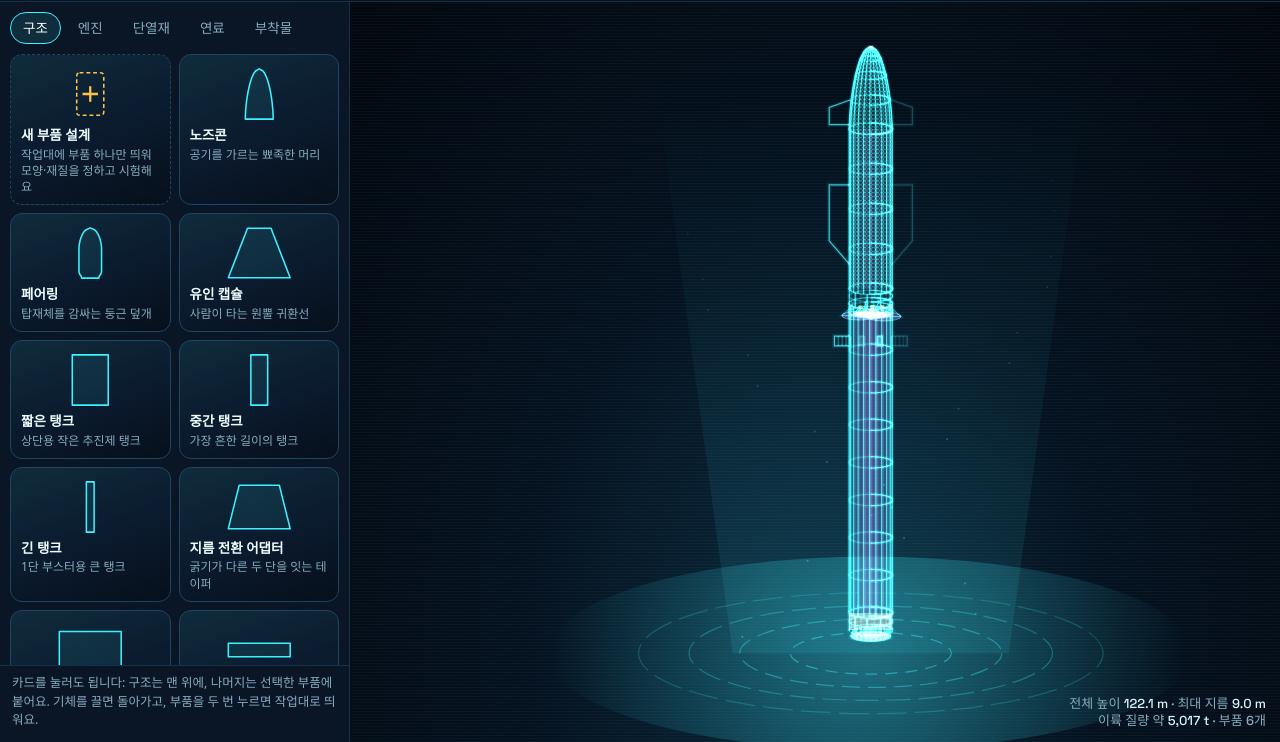
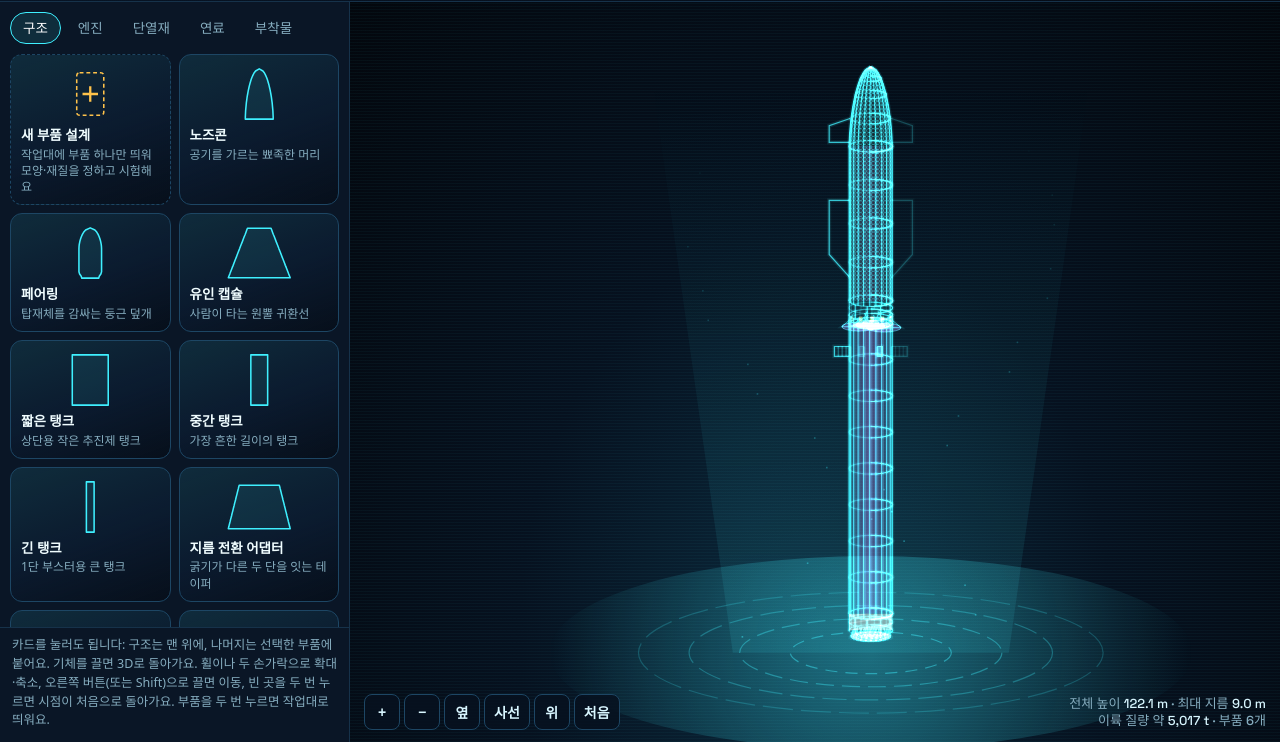
Before and after one commit to kimhh380-cmd/holo-assembly-beta-, a plain HTML site: page index.html in a window 1280 px wide. Shown: the part 58-800 px from the top of the page. Drawn offline with Linux system fonts and the light colour scheme; animation ran at ten frames a second; a web font is replaced by a local one.

Commit message:
3D 홀로그램 시점: 회전·확대·축소·이동
- 끌기: 좌우 회전 + 위아래(내려다보는 각도) 회전
- 휠·두 손가락: 커서 위치 기준 확대·축소 (0.25~12배)
- 오른쪽·가운데 버튼, Shift+끌기, 두 손가락: 화면 이동
- 시점 버튼(+, −, 옆, 사선, 위, 처음), 빈 곳 두 번 눌러 초기화
- geo.vc·geo.tilt로 확장 모듈도 같은 3D 시점을 따름

Co-Authored-By: Claude Opus 5.5 <noreply@anthropic.com>
Claude-Session: https://claude.ai/code/session_015ZpR6NQ2jrsHyFfMZhfipa

```diff
--- a/css/style.css
+++ b/css/style.css
@@ -121,6 +121,9 @@ body.editing .selbox{display:none}
 .meter .mk span{position:absolute;top:18px;transform:translateX(-50%);font-size:11.5px;white-space:nowrap}
 .hud .verdict{margin-top:4px;font-weight:600}
 .hud .verdict.ok{color:var(--ok)}.hud .verdict.no{color:var(--warn)}
+.viewctl{position:absolute;left:14px;bottom:12px;z-index:2;display:flex;gap:4px;flex-wrap:wrap;max-width:calc(100% - 28px)}
+.viewctl button{min-width:36px;height:36px;padding:0 9px;border:1px solid #1d4664;background:rgba(6,17,31,.85);border-radius:8px;font:600 14px "IBM Plex Sans KR",sans-serif;cursor:pointer;color:var(--ink)}
+.viewctl button:hover{border-color:var(--holo)}
 .info{position:absolute;right:14px;bottom:12px;z-index:2;font:500 13px/1.3 "Space Grotesk","IBM Plex Sans KR",sans-serif;color:var(--mut);text-align:right;pointer-events:none}
 .info b{color:var(--ink);font-weight:500}
 .toast{position:absolute;left:50%;bottom:48px;transform:translateX(-50%);z-index:4;background:rgba(10,22,38,.95);border:1px solid var(--holo);border-radius:10px;padding:8px 14px;font-size:13.5px;opacity:0;transition:opacity .25s;pointer-events:none;max-width:calc(100% - 32px)}
@@ -140,6 +143,8 @@ body.editing .selbox{display:none}
 .app{grid-template-columns:minmax(0,1fr);grid-template-rows:auto minmax(0,1fr) auto}
 .deck{grid-row:3;border-right:0;border-top:1px solid var(--line);height:216px}
 body.edpanel .deck{height:min(54svh,440px)}
+body.testing .viewctl{display:none}
+.viewctl button{height:32px;min-width:32px}
 body.testing .deck{height:min(36svh,300px)}
 .cards{flex:0 0 auto;height:166px;grid-template-columns:none;grid-auto-flow:column;grid-auto-columns:136px;overflow-x:auto;overflow-y:hidden}
 .sec{display:none}
--- a/index.html
+++ b/index.html
@@ -28,7 +28,7 @@
   <div class="cats" id="cats" role="tablist"></div>
   <div class="cards" id="cards"></div>
   <div class="editor" id="editor" hidden></div>
-  <p class="hint" id="hint">카드를 눌러도 됩니다: 구조는 맨 위에, 나머지는 선택한 부품에 붙어요. 기체를 끌면 돌아가고, 부품을 두 번 누르면 작업대로 띄워요.</p>
+  <p class="hint" id="hint">카드를 눌러도 됩니다: 구조는 맨 위에, 나머지는 선택한 부품에 붙어요. 기체를 끌면 3D로 돌아가요. 휠이나 두 손가락으로 확대·축소, 오른쪽 버튼(또는 Shift)으로 끌면 이동, 빈 곳을 두 번 누르면 시점이 처음으로 돌아가요. 부품을 두 번 누르면 작업대로 띄워요.</p>
  </aside>
  <main class="stage" id="stage">
   <canvas id="cv"></canvas>
@@ -36,6 +36,11 @@
   <div class="selbox" id="selbox" hidden></div>
   <div class="hud" id="hud" hidden></div>
   <div class="empty" id="empty" hidden>투사대가 비어 있어요. 구조 카드나 “새 부품 설계”부터 시작해 보세요</div>
+  <div class="viewctl" id="viewctl" role="toolbar" aria-label="홀로그램 시점">
+   <button data-v="in" aria-label="확대" title="확대 (휠 위로)">+</button><button data-v="out" aria-label="축소" title="축소 (휠 아래로)">−</button>
+   <button data-v="side" title="옆에서 보기">옆</button><button data-v="iso" title="비스듬히 보기">사선</button><button data-v="top" title="위에서 보기">위</button>
+   <button data-v="reset" title="시점 처음으로 (빈 곳 두 번 클릭)">처음</button>
+  </div>
   <div class="info" id="info"></div>
   <div class="toast" id="toast"></div>
  </main>
--- a/js/08-render.js
+++ b/js/08-render.js
@@ -2,7 +2,17 @@
    모든 js 파일은 같은 전역 공간을 공유하는 일반 <script>입니다. 순서대로 로드되고, 마지막 99-boot.js가 앱을 시작합니다. */
 /* ---------- 홀로그램 ---------- */
 const cv = $('#cv'), x = cv.getContext('2d'); let W = 0, H = 0, layout = [], geo = null;
-const TILT = 0.26, HC = '63,240,255';
+let TILT = 0.26, VCOS = 0.966; const HC = '63,240,255';
+// 3D 카메라: pitch(내려다보는 각도, rad), zoom(배율), px·py(화면 이동 px). S.rot이 좌우 회전(yaw)
+const VIEW = { pitch: 0.263, zoom: 1, px: 0, py: 0, to: null };
+const VIEW0 = { pitch: 0.263, zoom: 1, px: 0, py: 0 };
+function applyView() {
+ if (VIEW.to) { let done = true; for (const k of ['pitch', 'zoom', 'px', 'py']) { const d = VIEW.to[k] - VIEW[k]; if (Math.abs(d) > (k === 'zoom' || k === 'pitch' ? 1e-3 : 0.3)) { VIEW[k] += d * (RM ? 1 : 0.2); done = false; } else VIEW[k] = VIEW.to[k]; } if (done) VIEW.to = null; }
+ TILT = Math.sin(VIEW.pitch); VCOS = Math.cos(VIEW.pitch);
+}
+function setView(v) { VIEW.to = Object.assign({ pitch: VIEW.pitch, zoom: VIEW.zoom, px: VIEW.px, py: VIEW.py }, v); }
+// 화면의 한 점(sx, sy)을 고정한 채로 확대·축소
+function zoomAt(sx, sy, f) { const z = Math.min(12, Math.max(0.25, VIEW.zoom * f)), k = z / VIEW.zoom; if (!geo) { VIEW.zoom = z; return; } VIEW.to = null; VIEW.px += (sx - geo.cx) * (1 - k); VIEW.py += (sy - geo.base) * (1 - k); VIEW.zoom = z; }
 function size() { const r = cv.getBoundingClientRect(), d = Math.min(2, devicePixelRatio || 1); W = r.width; H = r.height; cv.width = Math.round(W * d); cv.height = Math.round(H * d); x.setTransform(d, 0, 0, d, 0, 0); }
 new ResizeObserver(size).observe(cv); size();
 const nozM = p => p.engines.reduce((m, e) => Math.max(m, CARD[e].noz * 1.9), 0);
@@ -14,9 +24,9 @@ function computeLayout(list, solo) {
  const nh = solo ? (list[0] && list[0].role === 'engbay' ? nozM(list[0]) : 0) : nozzleM(), total = list.reduce((a, p) => a + p.v.h, 0) + nh, mD = list.reduce((a, p) => Math.max(a, maxR(p.v) * 2), 0.5);
  const hb = W <= 760 && S.test ? $('#hud').offsetHeight + 24 : 0, base = solo ? Math.min(H * 0.78, H - hb - 12) : H * 0.86, avail = solo ? Math.min(H * 0.56, base - 40) : base - 50, target = Math.min(avail / Math.max(total, solo ? 0.5 : 4), W * (solo ? 0.26 : 0.3) / mD, solo ? 400 : 70);
  S.scv = S.scv && !RM ? S.scv + (target - S.scv) * 0.12 : target;
- const sc = S.scv, cx = centerX(); let y = base - nh * sc; layout = [];
- list.forEach(p => { const h = p.v.h * sc; layout.push({ p, y0: y, y1: y - h, rf: rfOf(p.v, sc), mr: maxR(p.v) * sc, ex: p.role === 'engbay' ? nozM(p) * sc : 0 }); y -= h; });
- geo = { sc, cx, base, top: y, mr: layout.reduce((a, L) => Math.max(a, L.mr), 10) };
+ const sc = S.scv * VIEW.zoom, cx = centerX() + VIEW.px, b0 = base + VIEW.py; let y = b0 - nh * sc * VCOS; layout = [];
+ list.forEach(p => { const h = p.v.h * sc * VCOS; layout.push({ p, y0: y, y1: y - h, hraw: p.v.h * sc, rf: rfOf(p.v, sc), mr: maxR(p.v) * sc, ex: p.role === 'engbay' ? nozM(p) * sc * VCOS : 0 }); y -= h; });
+ geo = { sc, vc: VCOS, tilt: TILT, cx, base: b0, top: y, solo, mr: layout.reduce((a, L) => Math.max(a, L.mr), 10) };
 }
 const lineA = a => `rgba(${HC},${a})`;
 let tintCol = null;
@@ -35,7 +45,7 @@ function ringsFor(p) { const s = p.v; if (s.prof === 'ogive') return [0, 0.35, 0
 const NOD = { dx: () => 0, rm: () => 1, hm: 1 };
 function drawPart(L, sel, hov, D) {
  D = D || NOD; const p = L.p, h = (L.y0 - L.y1) * D.hm, y0 = L.y0, a = sel ? 1 : hov ? 0.95 : 0.8, cxu = u => geo.cx + D.dx(u), rf = u => L.rf(u) * D.rm(u), R0 = Math.max(rf(0), 2), R = Math.max(L.mr, 2);
- if (h < 0.5) return; x.save();
+ if ((L.hraw ?? h) < 0.5) return; x.save();
  if (p.fuel && p.role === 'tank') fillBody(cxu, y0, h, u => rf(u) * 0.93, FUEL_OF(p.fuel), 0.35 + 0.08 * Math.sin(performance.now() / 600)); else fillBody(cxu, y0, h, rf, '#3ff0ff', 0.06);
  if (p.tps) tpsOverlay(cxu, y0, h, rf, p.tps, R);
  if (D.fill) { x.save(); bodyPath(cxu, y0, h, rf); x.fillStyle = D.fill; x.fill(); x.restore(); }
@@ -57,7 +67,7 @@ function engLayout(n) { const P = [], rg = (m, r, o) => { for (let q = 0; q < m;
 function drawEngines(p, cx, y0, R, a) {
  const n = p.engines.length, lay = engLayout(n), sp = n <= 1 ? 1 : n <= 4 ? 0.6 : n <= 9 ? 0.42 : n <= 20 ? 0.3 : 0.17;
  const items = lay.map((q, i) => { const ph = S.rot, px = q[0] * Math.cos(ph) - q[1] * Math.sin(ph), pz = q[0] * Math.sin(ph) + q[1] * Math.cos(ph); return { id: p.engines[i], X: cx + px * R * 0.92, Y: y0 + pz * R * TILT * 0.92, d: pz }; }).sort((u, v) => u.d - v.d);
- items.forEach(it => { const E = CARD[it.id], w = Math.min(E.noz, E.vac ? 1.8 : 1) * R * sp * (E.vac ? 1.25 : 1), hh = E.noz * 1.9 * geo.sc * (n > 9 ? 0.75 : 1), al = a * (0.45 + 0.55 * (it.d + 1) / 2), t0 = w * 0.32;
+ items.forEach(it => { const E = CARD[it.id], w = Math.min(E.noz, E.vac ? 1.8 : 1) * R * sp * (E.vac ? 1.25 : 1), hh = E.noz * 1.9 * geo.sc * VCOS * (n > 9 ? 0.75 : 1), al = a * (0.45 + 0.55 * (it.d + 1) / 2), t0 = w * 0.32;
   glowLine([[it.X - t0, it.Y], [it.X - w * 0.5, it.Y + hh * 0.45], [it.X - w, it.Y + hh], [it.X + w, it.Y + hh], [it.X + w * 0.5, it.Y + hh * 0.45], [it.X + t0, it.Y]], al, 1);
   x.beginPath(); x.ellipse(it.X, it.Y + hh, Math.max(w, 0.5), Math.max(w * TILT, 0.3), 0, 0, Math.PI * 2); x.fillStyle = FUEL_OF(E.fuel) + '55'; x.fill(); x.strokeStyle = lineA(al * 0.8); x.stroke(); });
 }
@@ -83,9 +93,9 @@ function drawDims(L) {
  x.restore();
 }
 function drawProjector(tm) {
- const cx = centerX(), by = isSolo() ? H * 0.84 : H * 0.88, r = Math.min(W * 0.32, 230);
+ const z = VIEW.zoom, cx = geo.cx, by = geo.base + (geo.solo ? 0.06 : 0.02) * H * z * VCOS, r = Math.min(W * 0.32, 230) * Math.min(z, 3), ch = H * 0.8 * z * VCOS;
  const g = x.createRadialGradient(cx, by, 4, cx, by, r * 1.4); g.addColorStop(0, 'rgba(63,240,255,.35)'); g.addColorStop(1, 'rgba(63,240,255,0)'); x.fillStyle = g; x.beginPath(); x.ellipse(cx, by, r * 1.4, r * 0.42, 0, 0, Math.PI * 2); x.fill();
  for (let i = 0; i < 4; i++) { const rr = r * (0.35 + i * 0.22); x.strokeStyle = lineA(0.45 - i * 0.08); x.lineWidth = 1.2; x.setLineDash([12 + i * 6, 8]); x.lineDashOffset = (RM ? 0 : tm / 3000 * (i % 2 ? -1 : 1)) * 60; x.beginPath(); x.ellipse(cx, by, rr, rr * TILT, 0, 0, Math.PI * 2); x.stroke(); } x.setLineDash([]);
- const cg = x.createLinearGradient(0, by, 0, by - H * 0.8); cg.addColorStop(0, 'rgba(63,240,255,.10)'); cg.addColorStop(1, 'rgba(63,240,255,0)'); x.fillStyle = cg; x.beginPath(); x.moveTo(cx - r * 0.6, by); x.lineTo(cx - r * 0.95, by - H * 0.8); x.lineTo(cx + r * 0.95, by - H * 0.8); x.lineTo(cx + r * 0.6, by); x.fill();
- if (!RM) for (let i = 0; i < 26; i++) { const ph = (tm / 4000 + i * 0.137) % 1, xx = cx + Math.sin(i * 12.9898) * r * 0.8, yy = by - ph * H * 0.75; x.fillStyle = lineA(0.5 * (1 - ph)); x.fillRect(xx, yy, 1.6, 1.6); }
+ const cg = x.createLinearGradient(0, by, 0, by - ch); cg.addColorStop(0, 'rgba(63,240,255,.10)'); cg.addColorStop(1, 'rgba(63,240,255,0)'); x.fillStyle = cg; x.beginPath(); x.moveTo(cx - r * 0.6, by); x.lineTo(cx - r * 0.95, by - ch); x.lineTo(cx + r * 0.95, by - ch); x.lineTo(cx + r * 0.6, by); x.fill();
+ if (!RM) for (let i = 0; i < 26; i++) { const ph = (tm / 4000 + i * 0.137) % 1, xx = cx + Math.sin(i * 12.9898) * r * 0.8, yy = by - ph * ch * 0.94; x.fillStyle = lineA(0.5 * (1 - ph)); x.fillRect(xx, yy, 1.6, 1.6); }
 }
--- a/js/09-test-fx.js
+++ b/js/09-test-fx.js
@@ -59,7 +59,7 @@ function frame(tm) {
  if (T) { const el = tm - T.t0; tau = el / T.dur; T.vph = (T.vph || 0) + (T.kind === 'vib' && !TEST_EXT.vib ? 2 * Math.PI * Math.min(T.R.aux.fr(Math.min(tau, 1)), 14) / 60 * dt * 0.5 : 0);
   if (!T.done && el > T.dur + T.post) finishTest(); if (T.R.failAt != null && tau >= T.R.failAt && tau < T.R.failAt + 0.06 && !TEST_EXT[T.kind] && (T.kind === 'press' || T.kind === 'comp')) shake = 6; if (T.shake) { shake = T.shake; T.shake = 0; } updHud(Math.min(tau, 1)); }
  x.clearRect(0, 0, W, H); x.save(); if (shake && !RM) x.translate((Math.random() - 0.5) * shake, (Math.random() - 0.5) * shake);
- drawProjector(tm); computeLayout(solo && E ? [E] : S.parts, solo);
+ applyView(); computeLayout(solo && E ? [E] : S.parts, solo); drawProjector(tm);
  x.save(); if (!RM) x.globalAlpha = 0.92 + 0.08 * Math.sin(tm / 90) * Math.sin(tm / 37);
  layout.forEach(L => { const D = T && solo && L.p === T.p ? testDeform(L, Math.min(tau, 1), tm) : null; if (T && solo && L.p === T.p && (T.kind === 'press' && !TEST_EXT.press || T.R.hidePart) && T.R.failAt != null && tau >= T.R.failAt) return; drawPart(L, !solo && (L.p.uid === S.sel || (E && L.p === E)), S.hover && S.hover.uid === L.p.uid, D); });
  x.restore();
--- a/js/11-input.js
+++ b/js/11-input.js
@@ -23,14 +23,41 @@ CARDS_EL.addEventListener('click', e => {
  const b = e.target.closest('[data-delcard]'); if (!b) return; e.stopPropagation(); if (!b.classList.contains('arm')) { b.classList.add('arm'); b.textContent = '정말 지울까요?'; setTimeout(() => { if (b.isConnected) { b.classList.remove('arm'); b.textContent = '지우기'; } }, 2500); return; }
  const id = b.dataset.delcard; S.custom = S.custom.filter(c => c.id !== id); S.parts.forEach(p => { if (p.from === id) p.from = null; }); if (S.bench && S.bench.from === id) S.bench.from = null; rebuildCards(); save(); renderDeck(); toast('카드를 지웠어요 · 이미 끼운 부품은 그대로예요'); });
 CARDS_EL.addEventListener('keydown', e => { if (e.key !== 'Enter' && e.key !== ' ') return; if (e.target.closest('.cbtn')) return; if (e.target.closest('[data-new]')) { e.preventDefault(); return newPart(); } const el = e.target.closest('[data-card]'); if (el) { e.preventDefault(); apply(el.dataset.card, null, null); } });
-let lastTap = { t: 0, uid: null };
-cv.addEventListener('pointerdown', e => { const sx = e.clientX, r0 = S.rot; let moved = false; cv.setPointerCapture(e.pointerId);
- const mv = ev => { const dx = ev.clientX - sx; if (Math.abs(dx) > 4) { moved = true; S.dragRot = true; S.rot = r0 + dx * 0.01; } };
- const up = ev => { cv.removeEventListener('pointermove', mv); cv.removeEventListener('pointerup', up); S.dragRot = false; if (moved || isSolo()) return; const p = hitPart(ev.clientX, ev.clientY), now = performance.now();
-  if (p && lastTap.uid === p.uid && now - lastTap.t < 380) { lastTap = { t: 0, uid: null }; return openEditor(p.uid); } lastTap = { t: now, uid: p ? p.uid : null };
-  if (ep() && p) return openEditor(p.uid); S.sel = p ? p.uid : null; renderSel(); };
- cv.addEventListener('pointermove', mv); cv.addEventListener('pointerup', up); });
-cv.addEventListener('pointermove', e => { if (!S.drag) S.hover = isSolo() ? null : hitPart(e.clientX, e.clientY); cv.style.cursor = S.hover ? 'pointer' : 'grab'; });
+let lastTap = { t: 0, uid: null, at: 0 };
+// 3D 조작: 한 손가락/왼쪽 끌기 = 회전(좌우·위아래), 휠·두 손가락 = 확대·축소, 오른쪽·가운데 버튼·Shift+끌기·두 손가락 = 이동
+const PTR = new Map(); let G = null;
+const pdist = () => { const [a, b] = [...PTR.values()]; return Math.hypot(a.x - b.x, a.y - b.y) || 1; };
+const pmid = () => { const [a, b] = [...PTR.values()]; return { x: (a.x + b.x) / 2, y: (a.y + b.y) / 2 }; };
+cv.addEventListener('contextmenu', e => e.preventDefault());
+cv.addEventListener('pointerdown', e => {
+ cv.setPointerCapture(e.pointerId); PTR.set(e.pointerId, { x: e.clientX, y: e.clientY }); VIEW.to = null;
+ if (PTR.size === 1) G = { mode: e.button === 1 || e.button === 2 || e.shiftKey ? 'pan' : 'orbit', sx: e.clientX, sy: e.clientY, rot: S.rot, pitch: VIEW.pitch, px: VIEW.px, py: VIEW.py, moved: false };
+ else if (PTR.size === 2) { const m = pmid(); G = { mode: 'pinch', d: pdist(), mx: m.x, my: m.y, moved: true }; }
+});
+cv.addEventListener('pointermove', e => {
+ if (!PTR.has(e.pointerId) || !G) return; PTR.set(e.pointerId, { x: e.clientX, y: e.clientY });
+ if (G.mode === 'pinch' && PTR.size >= 2) { const d = pdist(), m = pmid(), r = cv.getBoundingClientRect(); zoomAt(m.x - r.left, m.y - r.top, d / G.d); VIEW.px += m.x - G.mx; VIEW.py += m.y - G.my; G.d = d; G.mx = m.x; G.my = m.y; return; }
+ const dx = e.clientX - G.sx, dy = e.clientY - G.sy; if (!G.moved && Math.hypot(dx, dy) < 5) return; G.moved = true;
+ if (G.mode === 'pan') { VIEW.px = G.px + dx; VIEW.py = G.py + dy; }
+ else { S.dragRot = true; S.rot = G.rot + dx * 0.01; VIEW.pitch = Math.min(Math.PI / 2, Math.max(0.03, G.pitch + dy * 0.006)); }
+});
+function ptrEnd(e) {
+ if (!PTR.has(e.pointerId)) return; PTR.delete(e.pointerId); S.dragRot = false;
+ if (PTR.size === 1 && G && G.mode === 'pinch') { const [q] = [...PTR.values()]; G = { mode: 'pan', sx: q.x, sy: q.y, px: VIEW.px, py: VIEW.py, moved: true }; return; }
+ if (PTR.size) return; const g = G; G = null; if (!g || g.moved || e.type === 'pointercancel') return;
+ const p = hitPart(e.clientX, e.clientY), now = performance.now();
+ if (!p) { if (now - lastTap.at < 380) { lastTap.at = 0; return resetView(); } lastTap.at = now; }
+ if (isSolo()) return;
+ if (p && lastTap.uid === p.uid && now - lastTap.t < 380) { lastTap = { t: 0, uid: null, at: 0 }; return openEditor(p.uid); } lastTap.t = now; lastTap.uid = p ? p.uid : null;
+ if (ep() && p) return openEditor(p.uid); S.sel = p ? p.uid : null; renderSel();
+}
+cv.addEventListener('pointerup', ptrEnd); cv.addEventListener('pointercancel', ptrEnd);
+cv.addEventListener('wheel', e => { e.preventDefault(); const r = cv.getBoundingClientRect(); zoomAt(e.clientX - r.left, e.clientY - r.top, Math.exp(-Math.max(-300, Math.min(300, e.deltaY)) * (e.ctrlKey ? 0.01 : 0.0015))); }, { passive: false });
+function resetView() { setView(VIEW0); }
+$('#viewctl').addEventListener('click', e => { const b = e.target.closest('[data-v]'); if (!b) return; const v = b.dataset.v, r = cv.getBoundingClientRect();
+ if (v === 'in') zoomAt(r.width / 2, r.height / 2, 1.3); else if (v === 'out') zoomAt(r.width / 2, r.height / 2, 1 / 1.3);
+ else if (v === 'reset') resetView(); else if (v === 'top') { const R0 = (geo ? geo.mr : 60) / VIEW.zoom, z = Math.min(12, Math.max(1, Math.min(r.width, r.height) * 0.42 / (2 * R0))); setView({ pitch: Math.PI / 2, zoom: z, px: 0, py: r.height * 0.5 - (geo ? geo.base - VIEW.py : r.height * 0.86) }); } else if (v === 'side') setView({ pitch: 0.03 }); else if (v === 'iso') setView({ pitch: 0.6 }); });
+cv.addEventListener('pointermove', e => { if (!S.drag) S.hover = isSolo() || G ? null : hitPart(e.clientX, e.clientY); cv.style.cursor = G ? (G.mode === 'orbit' ? 'grabbing' : 'move') : S.hover ? 'pointer' : 'grab'; });
 cv.addEventListener('pointerleave', () => { S.hover = null; });
 // 내 카드에 그림 넣기: 고른 이미지를 256px 정사각형으로 줄여 카드에 저장 (Grok 등으로 만든 그림)
 function pickCardImage(id) {
```
Also changed, not shown: 2 other files.
